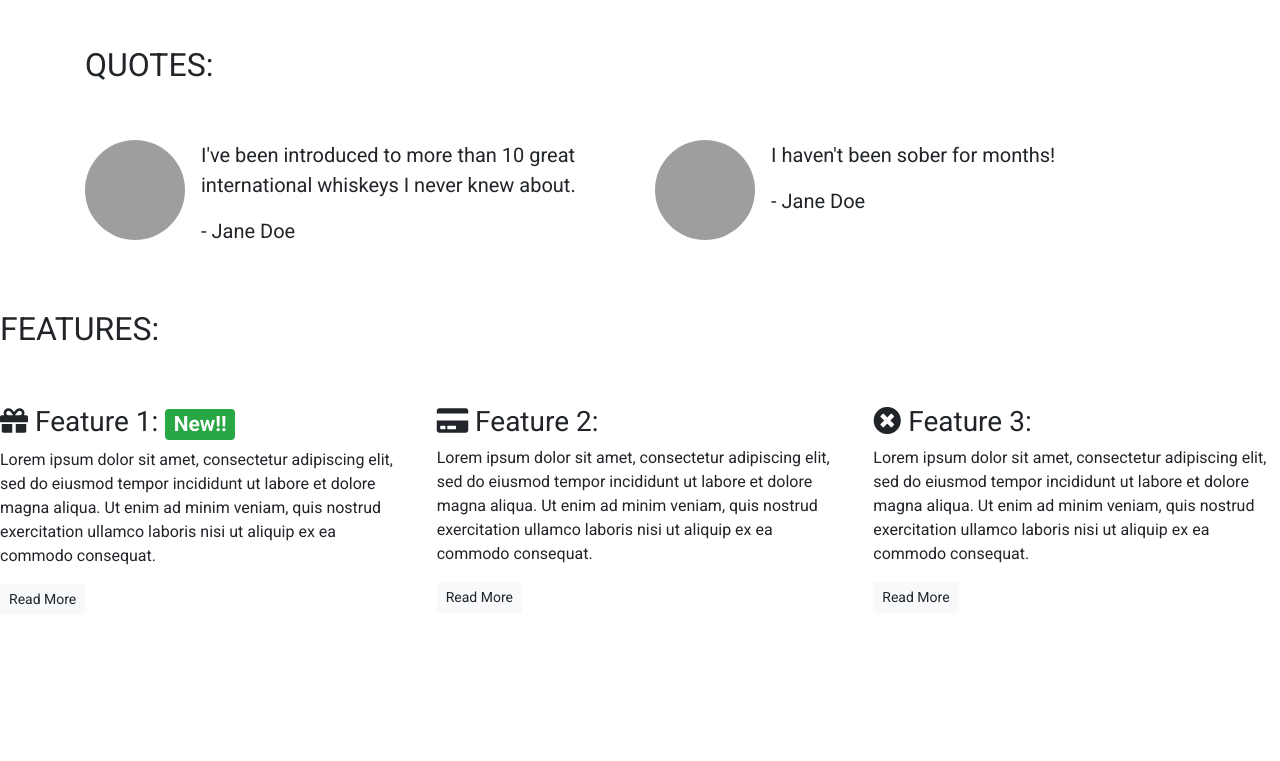
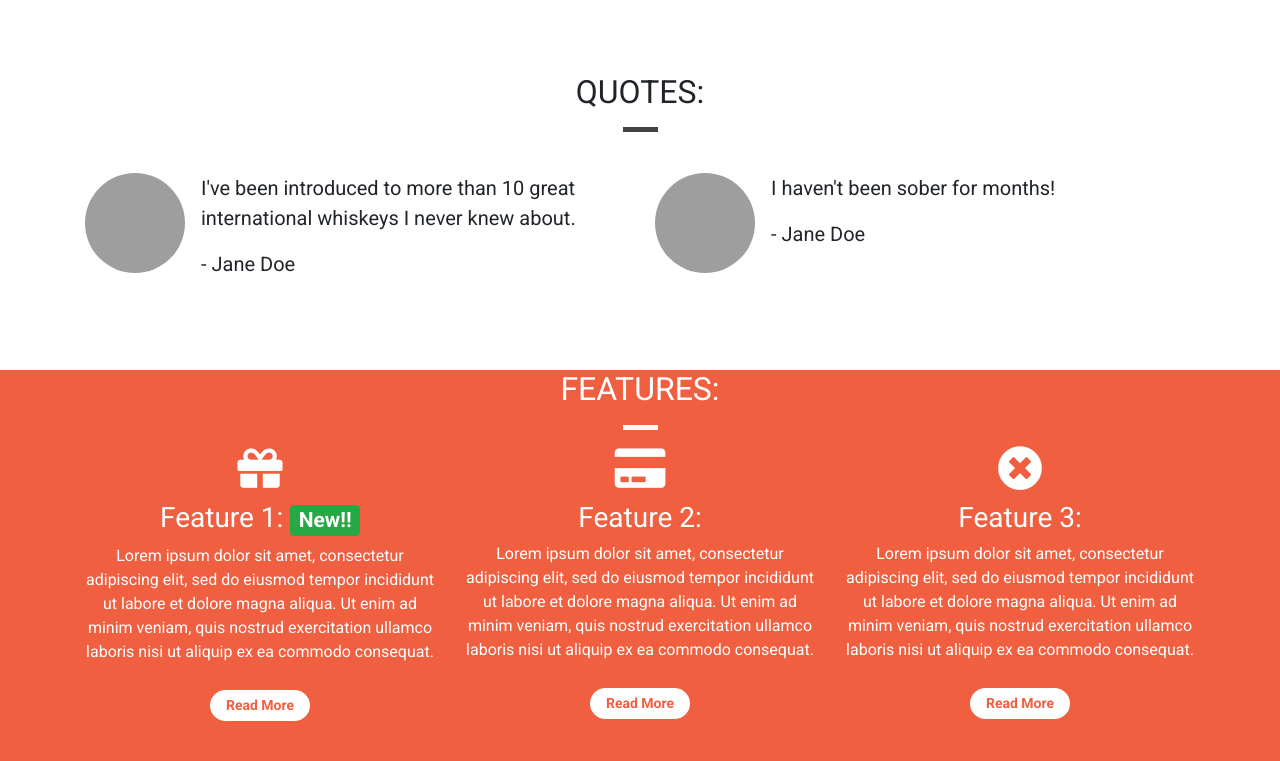
Before and after one commit to roryogorman/Whiskey-Drop-Website, a plain HTML site: page index.html in a window 1280 px wide. Shown: the part 802-1563 px from the top of the page. Before the commit the page ends 1433 px from the top, so only its background shows below. Drawn offline with nearby package versions, Linux system fonts and the light colour scheme; grey boxes are pictures that could not be loaded.

Commit message:
Full styling complete

```diff
--- a/css/style.css
+++ b/css/style.css
@@ -1,6 +1,14 @@
 body {
         font-family: 'Roboto', sans-serif;
     }
+
+.container-wrapper {}
+
+.container-wrapper--red {
+    background-color: #f05f40;
+    color: white;
+}
+
 
 .alert-container .col-12 {
     padding-left: 0;
@@ -35,6 +43,22 @@ body {
 
 .features-container {}
 
+/* Page Headers */
+
+.page-header {
+    margin-bottom: 0;
+    border-bottom: 0;
+    text-align: center;
+}
+
+.page-header h2 {
+    margin-top: 0;
+}
+
+.quotes .page-header {
+    margin-bottom: 25px;
+}
+
 .opaque-overlay {
     position: absolute;
     top: 0;
@@ -50,15 +74,26 @@ body {
     width: 75px;
     height: 5px;
     border: 0;
-    background-color: #906666;
+    background-color: #444;
 }
 
 .block-divider--orange {
     background-color: orange;
 }
 
+.block-divider--white {
+    background-color: white;
+}
+
 .block-divider--short {
     width: 35px;
+}
+
+/* Content Containers */
+
+.content-container {
+    padding-top: 75px;
+    padding-bottom: 75px;
 }
 
 /* Navbar */
@@ -140,3 +175,24 @@ body {
     background-color: #df4929;
     border-color: #df4929;
 }
+
+.feature {
+    text-align: center;
+    margin-bottom: 40px;
+}
+
+.feature i {
+    margin-bottom: 10px;
+    font-size: 45px;
+    line-height: 45px;
+}
+
+.feature .btn {
+    background-color: white;
+    border-color: white;
+    border-radius: 15px;
+    min-width: 100px;
+    font-weight: bold;
+    margin-top: 10px;
+    color: #f05f40;
+}
--- a/index.html
+++ b/index.html
@@ -135,11 +135,13 @@
 
 
     <!-- Quotes Section-->
-    <div class="container container-quotes">
+    <div class="container-wrapper">
+    <div class="container container-quotes content-container">
       <section class="quotes">
         <div class="row">
-          <div class="col-12 my-5">
+          <div class="col-12 page-header">
             <h2 class="text-uppercase">Quotes:</h2>
+            <hr class="block-divider block-divider--short">
           </div>
         </div>
         <div class="row">
@@ -186,20 +188,23 @@
       </section>
       <!-- /Quotes Section-->
     </div>
+    </div>
 
     <!--Features Section-->
-    <div class="container-quotes">
+    <div class="container-wrapper container-wrapper--red">
+    <div class="container container-quotes content.container">
       <section class="features">
         <div class="row">
-          <div class="col-12 my-5">
+          <div class="col-12 page-header">
             <h2 class="text-uppercase">Features:</h2>
+            <hr class="block-divider block-divider--short block-divider--white">
           </div>
         </div>
         <div class="row">
           <div class="col-12 col-md-6 col-lg-4">
             <div class="feature">
               <h3>
-                <i class="fas fa-gift d-none d-sm-inline"></i> Feature 1:
+                <i class="fas fa-gift d-none d-sm-block"></i> Feature 1:
                 <span class="badge badge-success">New!!</span>
               </h3>
               <p>
@@ -214,7 +219,7 @@
           <div class="col-12 col-md-6 col-lg-4">
             <div class="feature">
               <h3>
-                <i class="fas fa-credit-card d-none d-sm-inline"></i> Feature 2:
+                <i class="fas fa-credit-card d-none d-sm-block"></i> Feature 2:
               </h3>
               <p>
                 Lorem ipsum dolor sit amet, consectetur adipiscing elit, sed do
@@ -228,7 +233,7 @@
           <div class="col-12 d-md-none d-lg-block col-lg-4">
             <div class="feature">
               <h3>
-                <i class="fas fa-times-circle d-none d-sm-inline"></i> Feature
+                <i class="fas fa-times-circle d-none d-sm-block"></i> Feature
                 3:
               </h3>
               <p>
@@ -243,6 +248,7 @@
         </div>
       </section>
       <!-- /Features Section-->
+    </div>
     </div>
 
     <div class="modal" tabindex="-1" role="dialog" id="signUpModal">
```
